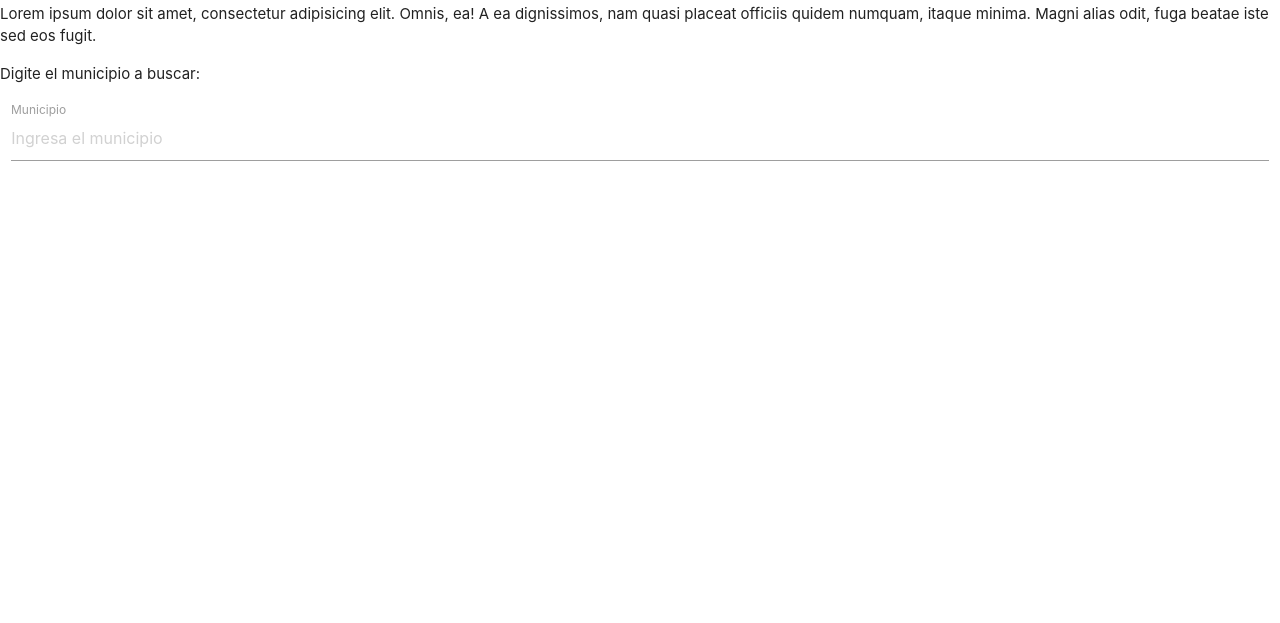
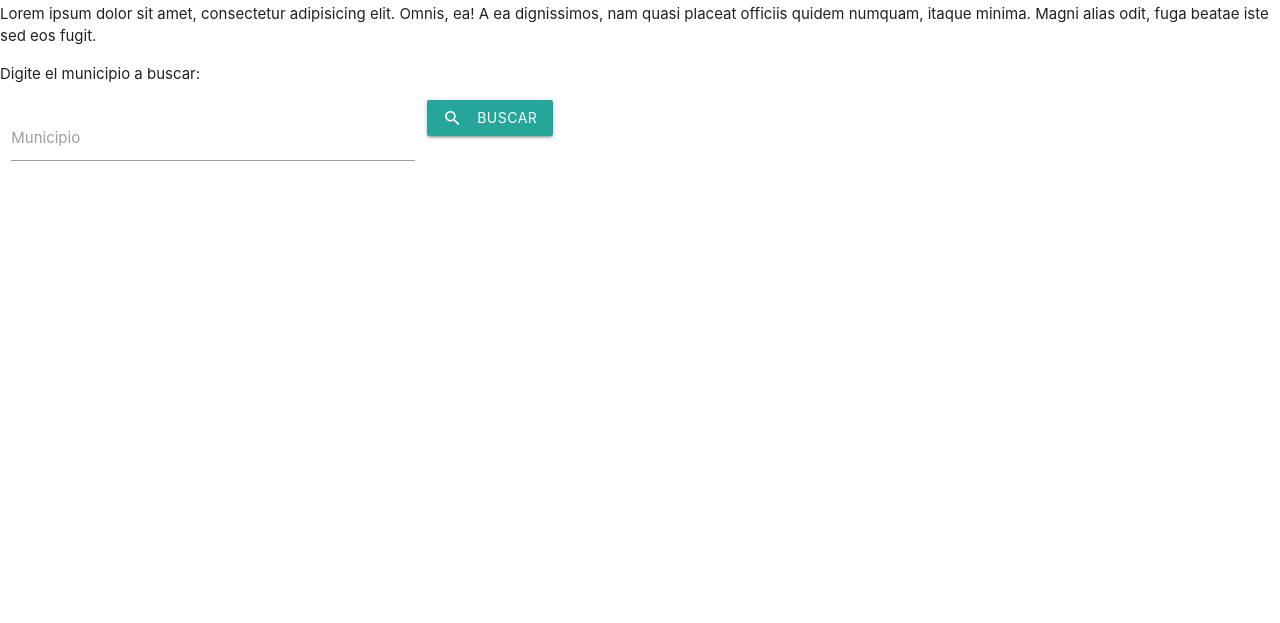
Before and after one commit to MonteriaJS/geographyjs-contributors, a plain HTML site: page index.html in a window 1280 px wide. Shown: the part 177-800 px from the top of the page. Drawn offline with nearby package versions, Linux system fonts and the light colour scheme.

Commit message:
[update] html

```diff
--- a/index.html
+++ b/index.html
@@ -4,6 +4,7 @@
 	<meta charset="UTF-8" />
 	<title>GeographyJS</title>
 	<link rel="stylesheet" href="https://cdnjs.cloudflare.com/ajax/libs/materialize/0.97.7/css/materialize.min.css">
+	<link href="https://fonts.googleapis.com/icon?family=Material+Icons" rel="stylesheet">
 </head>
 <body>
 	<nav>
@@ -28,10 +29,11 @@
 				<p class="geography__search__content-input__description">Digite el municipio a buscar:</p>
 
 				<div class="row">
-					<div class="input-field col s12">
-						<input placeholder="Ingresa el municipio" id="town" type="text" class="validate">
+					<div class="input-field col s4">
+						<input id="town" type="text" class="validate">
 						<label for="town">Municipio</label>
 					</div>
+					<a class="waves-effect waves-light btn"><i class="material-icons left">search</i>BUSCAR</a>
 				</div>
 			</div>
 		</article>
```
